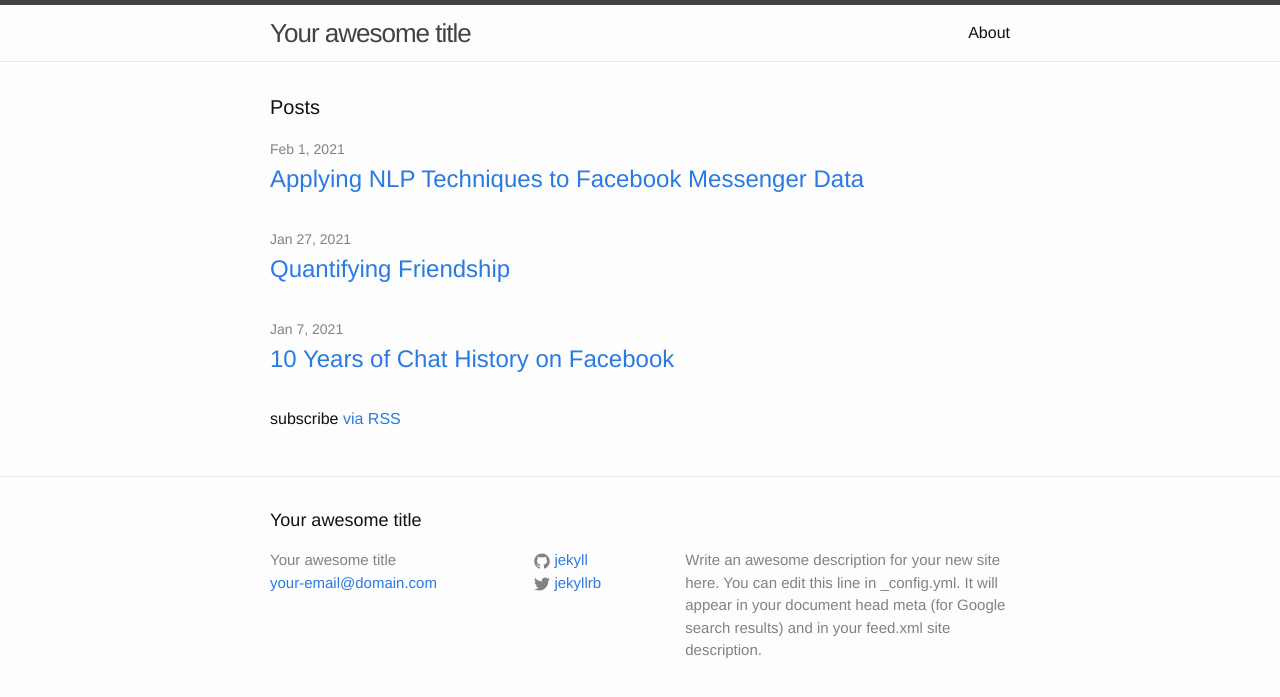
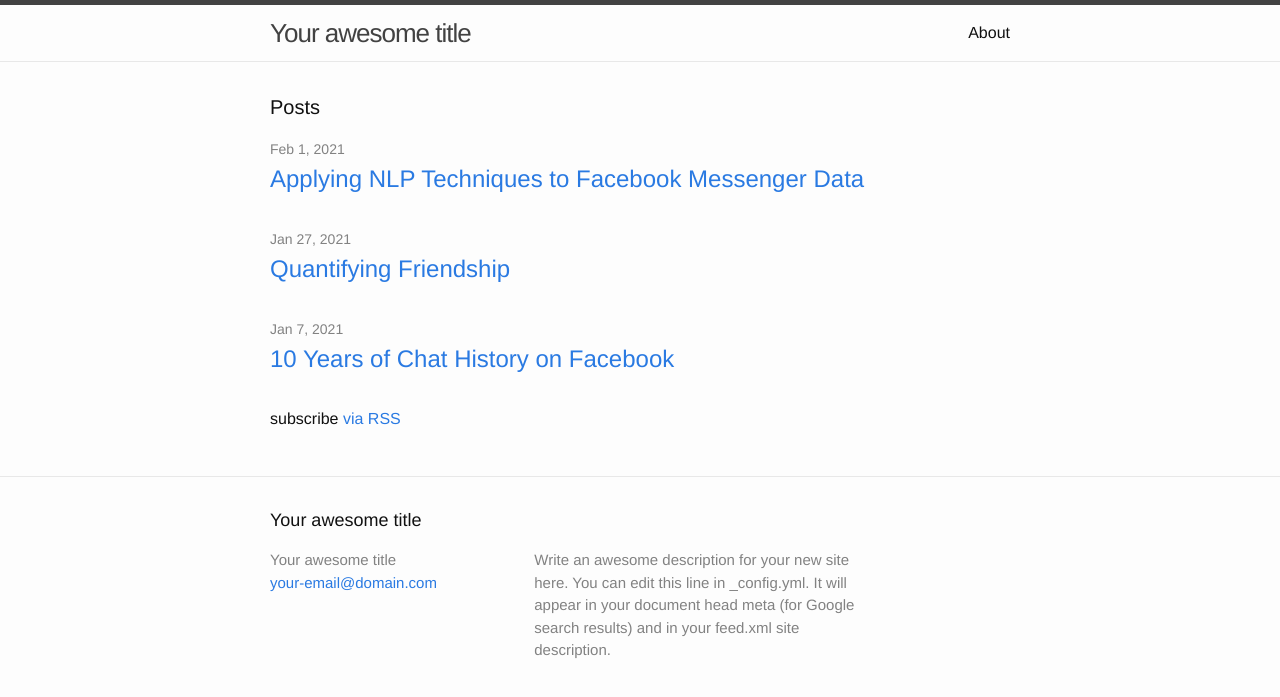
Before and after one commit to aliya-zee/aliya-zee.github.io, a Jekyll site: the page built from index.html, in a window 1280 px wide. Shown: the top 697 px of the page. Built offline with Jekyll 4.4.1, drawn with Linux system fonts in a browser that asks for light colours.

Commit message:
Skeleton Cleaned

```diff
--- a/_includes/footer.html
+++ b/_includes/footer.html
@@ -12,22 +12,6 @@
         </ul>
       </div>
 
-      <div class="footer-col footer-col-2">
-        <ul class="social-media-list">
-          {% if site.github_username %}
-          <li>
-            {% include icon-github.html username=site.github_username %}
-          </li>
-          {% endif %}
-
-          {% if site.twitter_username %}
-          <li>
-            {% include icon-twitter.html username=site.twitter_username %}
-          </li>
-          {% endif %}
-        </ul>
-      </div>
-
       <div class="footer-col footer-col-3">
         <p>{{ site.description }}</p>
       </div>
--- a/_includes/head.html
+++ b/_includes/head.html
@@ -3,10 +3,12 @@
   <meta http-equiv="X-UA-Compatible" content="IE=edge">
   <meta name="viewport" content="width=device-width, initial-scale=1">
 
-  <title>{% if page.title %}{{ page.title | escape }}{% else %}{{ site.title | escape }}{% endif %}</title>
-  <meta name="description" content="{% if page.excerpt %}{{ page.excerpt | strip_html | strip_newlines | truncate: 160 }}{% else %}{{ site.description }}{% endif %}">
+  <!-- <title>{% if page.title %}{{ page.title | escape }}{% else %}{{ site.title | escape }}{% endif %}</title> -->
+  <!-- <meta name="description" content="{% if page.excerpt %}{{ page.excerpt | strip_html | strip_newlines | truncate: 160 }}{% else %}{{ site.description }}{% endif %}"> -->
+
+  {% seo %}
 
   <link rel="stylesheet" href="{{ "/css/main.css" | prepend: site.baseurl }}">
-  <link rel="canonical" href="{{ page.url | replace:'index.html','' | prepend: site.baseurl | prepend: site.url }}">
-  <link rel="alternate" type="application/rss+xml" title="{{ site.title }}" href="{{ "/feed.xml" | prepend: site.baseurl | prepend: site.url }}">
+  <!-- <link rel="canonical" href="{{ page.url | replace:'index.html','' | prepend: site.baseurl | prepend: site.url }}"> -->
+  <!-- <link rel="alternate" type="application/rss+xml" title="{{ site.title }}" href="{{ "/feed.xml" | prepend: site.baseurl | prepend: site.url }}"> -->
 </head>
--- a/_includes/icon-github.html
+++ /dev/null
@@ -1 +0,0 @@
-<a href="https://github.com/{{ include.username }}"><span class="icon icon--github">{% include icon-github.svg %}</span><span class="username">{{ include.username }}</span></a>
--- a/_includes/icon-twitter.html
+++ /dev/null
@@ -1 +0,0 @@
-<a href="https://twitter.com/{{ include.username }}"><span class="icon icon--twitter">{% include icon-twitter.svg %}</span><span class="username">{{ include.username }}</span></a>
```
Also changed, not shown: _includes/icon-github.svg (deleted), _includes/icon-twitter.svg (deleted).
